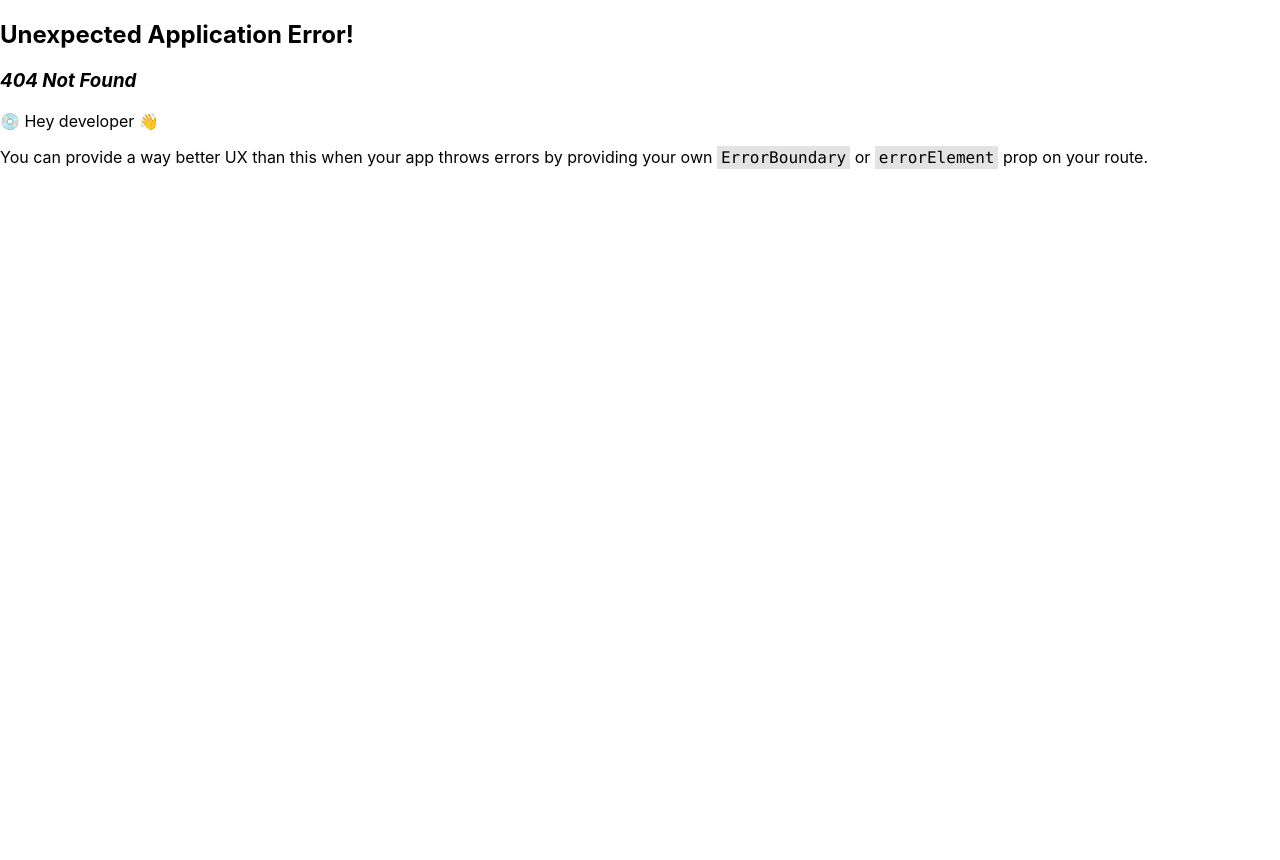
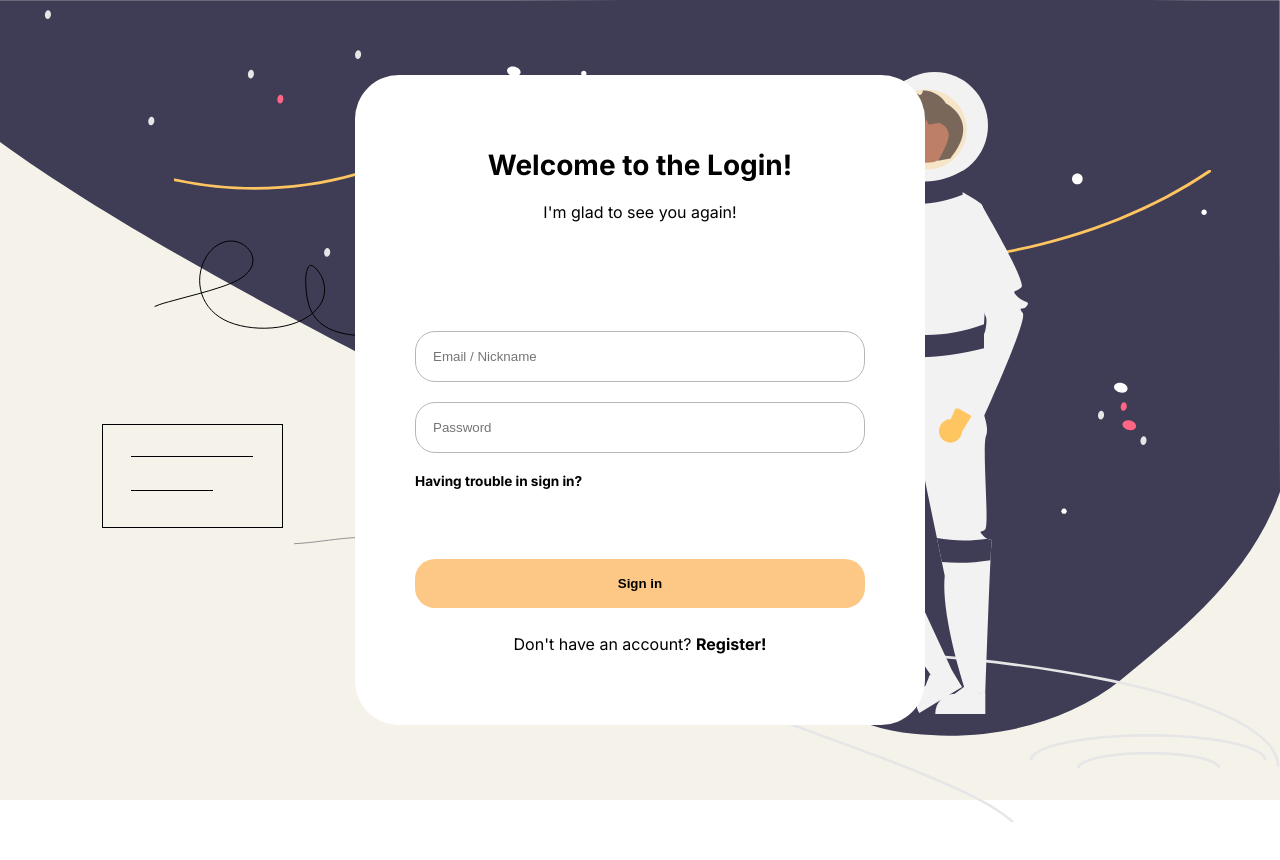
Before and after one commit to coffemanfp/todo-web-old, a React (Create React App) app: page /login in a window 1280 px wide. Before the commit this address had no page. Shown: the top 860 px of the page. Before the commit the page ends 800 px from the top, so only its background shows below. Built offline with nearby package versions, Linux system fonts and the light colour scheme.

Commit message:
Added Login basic modal

```diff
--- a/public/index.html
+++ b/public/index.html
@@ -24,6 +24,9 @@
       work correctly both with client-side routing and a non-root public URL.
       Learn how to configure a non-root public URL by running `npm run build`.
     -->
+    <link rel="preconnect" href="https://fonts.googleapis.com">
+    <link rel="preconnect" href="https://fonts.gstatic.com" crossorigin>
+    <link href="https://fonts.googleapis.com/css2?family=Inter:wght@100;200;300;400;500;600;700;800;900&display=swap" rel="stylesheet">
     <title>React App</title>
   </head>
   <body>
--- a/src/App/App.js
+++ b/src/App/App.js
@@ -3,6 +3,8 @@ import img_astronaut from '../_images/astronaut.svg';
 import img_scribble from '../_images/scribble.svg';
 import img_scribble_2 from '../_images/scribble_2.svg';
 import img_scribble_3 from '../_images/scribble_3.svg';
+import { Outlet } from "react-router-dom"
+
 
 function App() {
   return (
@@ -13,6 +15,9 @@ function App() {
         <img src={img_scribble_2} alt="Scribble" id="app__scribble_2" />
         <img src={img_scribble_3} alt="Scribble" id="app__scribble_3" />
       </div>
+      <main className="app__content">
+        <Outlet />
+      </main>
     </div>
   );
 }
--- a/src/App/App.scss
+++ b/src/App/App.scss
@@ -2,6 +2,11 @@
   position: relative;
   min-height: 100vh;
   background-color: #F5F2EA;
+
+  .app__background {
+    position: relative;
+    min-height: 100vh;
+    min-width: 100vw;
 
     #app__astronaut,
     #app__scribble,
@@ -30,3 +35,15 @@
       left: 8%;
     }
   }
+
+  .app__content {
+    position: absolute;
+    top: 0;
+    left: 0;
+    display: flex;
+    justify-content: center;
+    align-items: center;
+    min-height: 100vh;
+    min-width: 100vw;
+  }
+}
--- /dev/null
+++ b/src/Login/Login.js
@@ -0,0 +1,20 @@
+import React from 'react';
+import './Login.scss';
+
+export default function Login() {
+    return (
+        <div className="login">
+            <h1 className="login__title">Welcome to the Login!</h1>
+            <p className="login__subtitle">I'm glad to see you again!</p>
+
+            <form className="login__form">
+                <input placeholder='Email / Nickname' type="text" name="email_or_nickname" id="email_or_nickname" className="login__input" />
+                <input placeholder='Password' type="password" name="password" id="password" className="login__input" />
+                <a href="#" className="login__link" id="sign-in_issues">Having trouble in sign in?</a>
+
+                <button type="submit" className="login__submit">Sign in</button>
+                <p className="login__text">Don't have an account? <a href="#" className="login__link">Register!</a></p>
+            </form>
+        </div>
+    )
+}
--- /dev/null
+++ b/src/Login/Login.scss
@@ -0,0 +1,50 @@
+.login {
+    background-color: white;
+    padding: 55px 60px;
+    border-radius: 44px;
+    text-align: center;
+
+    .login__title {
+        font-size: 28px;
+        margin-bottom: 20px;
+    }
+
+    .login__subtitle {
+        margin-bottom: 109px;
+    }
+
+    .login__form {
+        display: flex;
+        justify-content: center;
+        align-items: center;
+        flex-direction: column;
+        width: 450px;
+
+        .login__input, .login__submit {
+            width: 100%;
+            padding: 17px;
+            border-radius: 20px;
+        }
+
+        .login__input {
+            border: 1px solid #B7B7B7;
+            margin-bottom: 20px;
+            box-sizing: border-box;
+        }
+
+        .login__submit {
+            background-color: #FDC886;
+            color: black;
+            border: none;
+            font-weight: bold;
+            margin-bottom: 10px;
+        }
+
+        #sign-in_issues {
+            min-width: 100%;
+            text-align: left;
+            font-size:  .85rem;
+            margin-bottom: 70px;
+        }
+    }
+}
--- a/src/index.css
+++ b/src/index.css
@@ -1,6 +1,6 @@
 body {
   margin: 0;
-  font-family: -apple-system, BlinkMacSystemFont, 'Segoe UI', 'Roboto', 'Oxygen',
+  font-family: 'Inter', -apple-system, BlinkMacSystemFont, 'Segoe UI', 'Roboto', 'Oxygen',
     'Ubuntu', 'Cantarell', 'Fira Sans', 'Droid Sans', 'Helvetica Neue',
     sans-serif;
   -webkit-font-smoothing: antialiased;
@@ -11,3 +11,9 @@ code {
   font-family: source-code-pro, Menlo, Monaco, Consolas, 'Courier New',
     monospace;
 }
+
+a {
+  text-decoration: none;
+  color: inherit;
+  font-weight: bold;
+}
```
Also changed, not shown: src/index.js (+12 -4 lines). Lines whose indentation alone changed are shown as unchanged.
